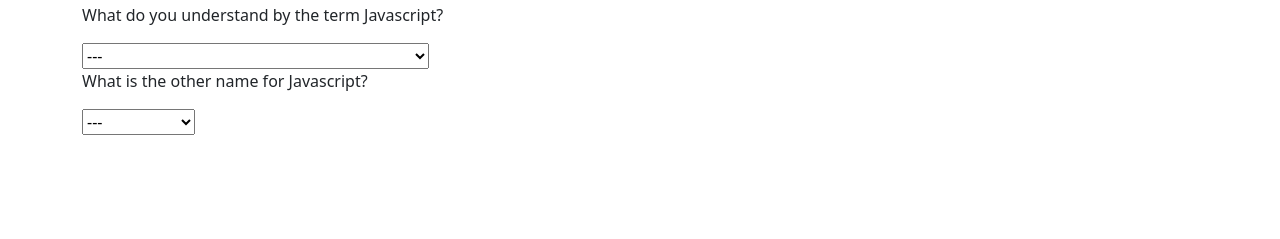
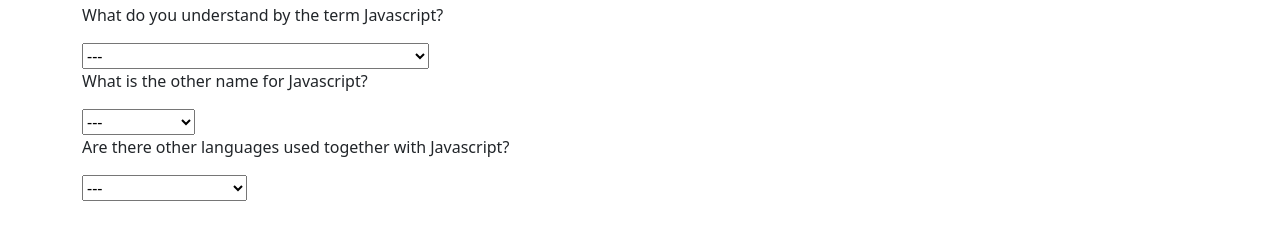
Before and after one commit to nancy88199488/quiz_board, a plain HTML site: page index.html in a window 1280 px wide. Shown: the part 53-292 px from the top of the page. Drawn offline with Linux system fonts and the light colour scheme; a web font is replaced by a local one.

Commit message:
add the third paragraph and select options

```diff
--- a/index.html
+++ b/index.html
@@ -30,6 +30,14 @@
             <option value="answer2">HTML.</option>
             <option value="answer3">CSS.</option>
         </select>
+        <p>Are there other languages used together with Javascript?</p>
+        <select class="" id=" choose-answer">
+            <option value="select1">---</option>
+            <option value="answer1">Yes.</option>
+            <option value="answer2">No.</option>
+            <option value="answer3">None of the above.</option>
+        </select>
+
 
 
 
```
